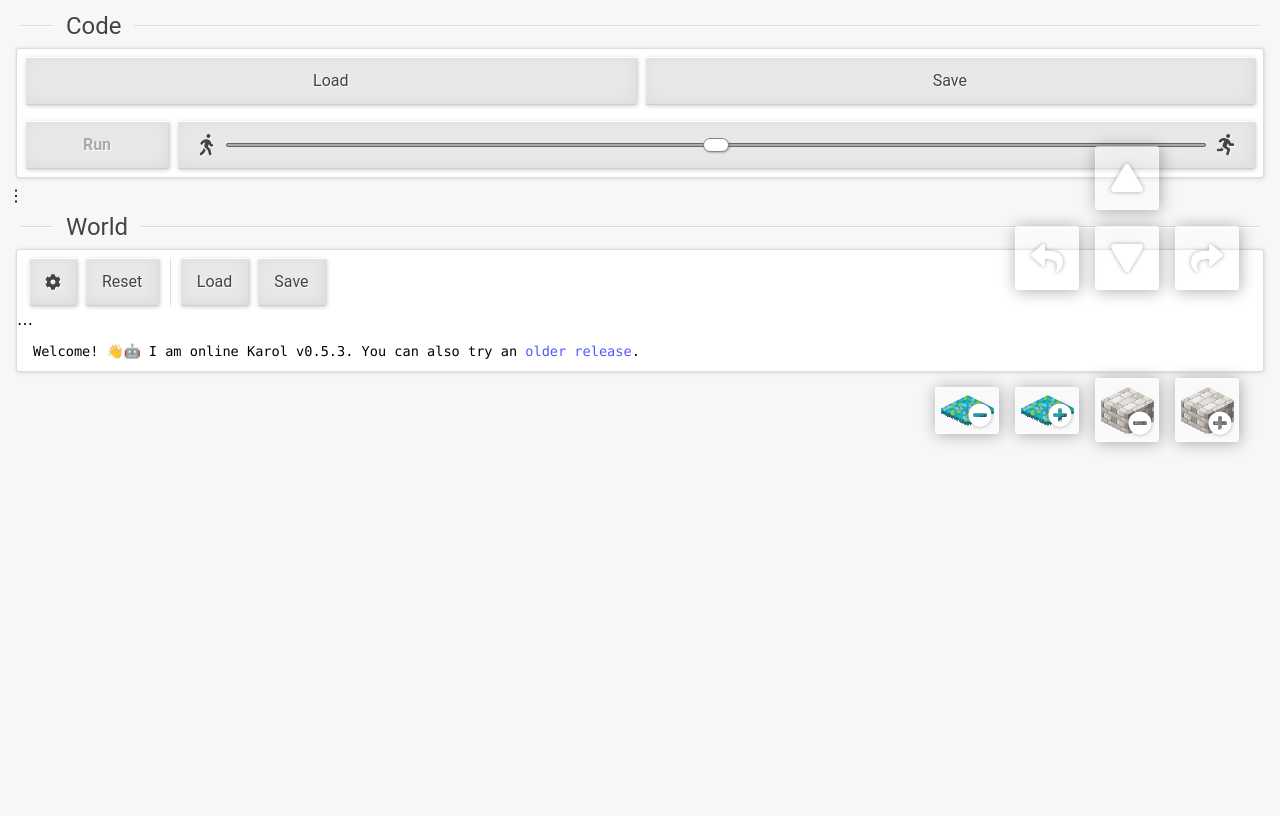
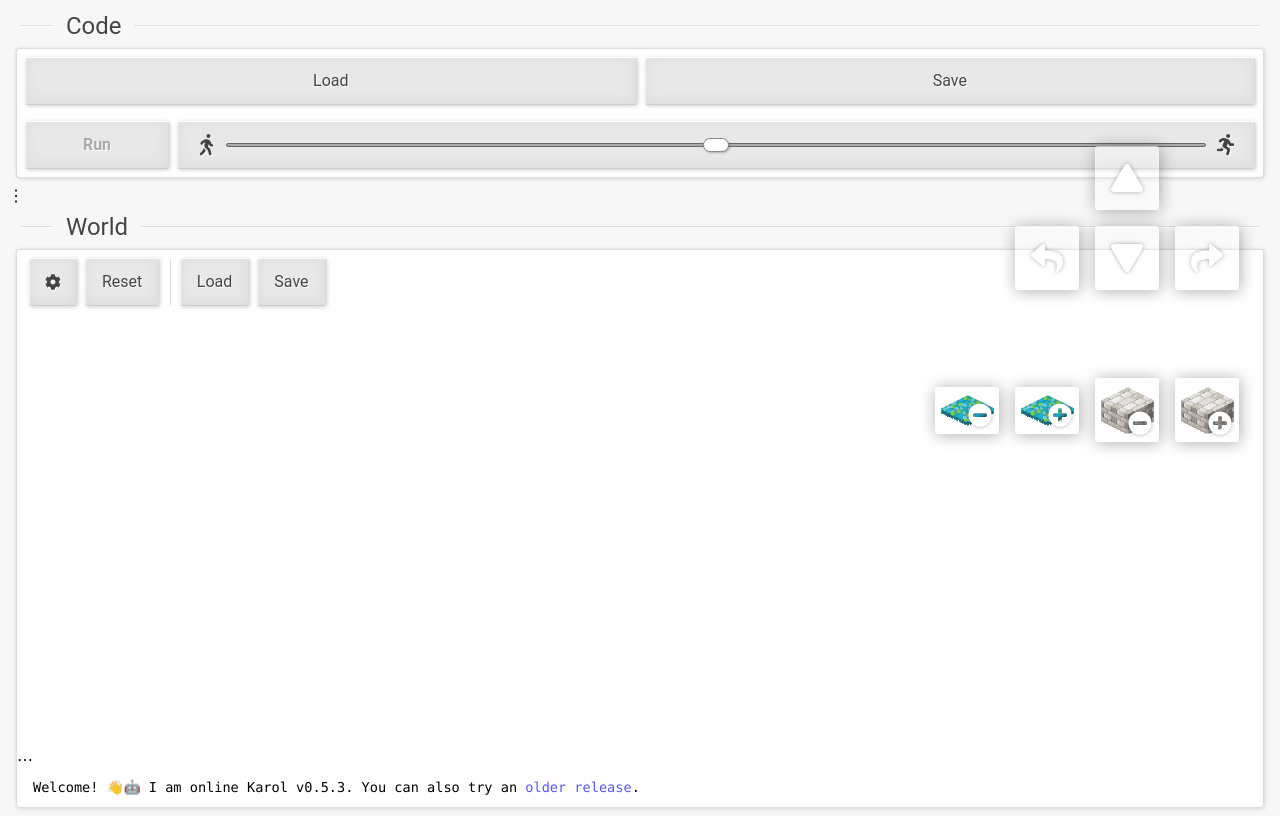
Before and after one commit to philer/karol, a Preact app: page / in a window 1280 px wide. Built offline with nearby package versions, Linux system fonts and the light colour scheme.

Commit message:
Adjust resize layout

```diff
--- a/src/ui/Main.module.css
+++ b/src/ui/Main.module.css
@@ -1,5 +1,6 @@
 .panel {
   padding: .5em;
+  min-width: 300px;
 }
 .panel > header {
   display: flex;
--- a/src/ui/ResizeLayout.css
+++ b/src/ui/ResizeLayout.css
@@ -15,7 +15,7 @@
   flex-direction: column;
   align-items: stretch;
   justify-content: stretch;
-  overflow: auto;
+  overflow: hidden;
 }
 .separator {
   flex: 5px 0 0;
--- a/src/ui/WorldPanel.module.css
+++ b/src/ui/WorldPanel.module.css
@@ -1,5 +1,6 @@
 .worldPanel {
   overflow: visible;  /* tooltips */
+  min-height: 500px;
 }
 .world {
   position: relative;
--- a/src/ui/WorldPanel.tsx
+++ b/src/ui/WorldPanel.tsx
@@ -148,7 +148,7 @@ export const WorldPanel = ({onChange, isSimulationRunning}: WorldPanelProps) =>
         </div>
       </ResizePanel>
 
-      <ResizePanel key="log" size={150}>
+      <ResizePanel key="log" size={120}>
         <LogOutput />
       </ResizePanel>
     </ResizeLayout>
```
